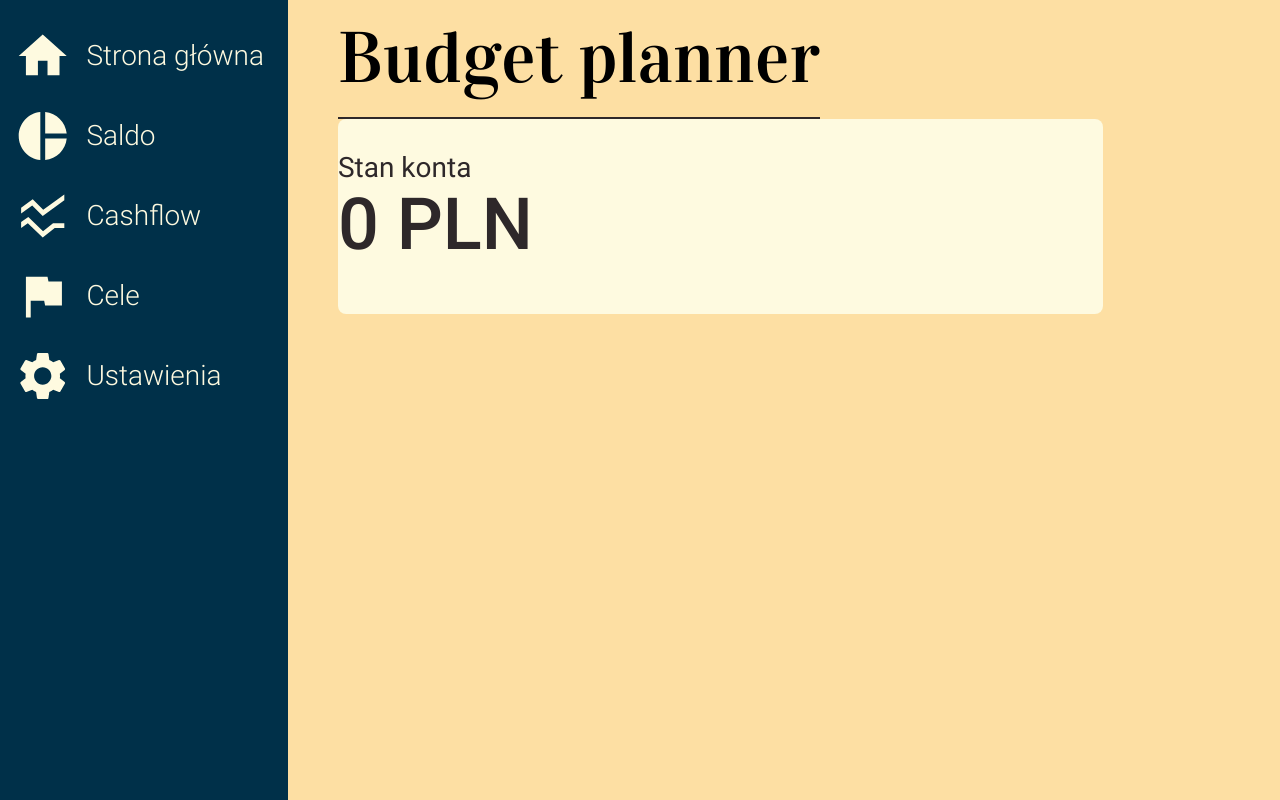
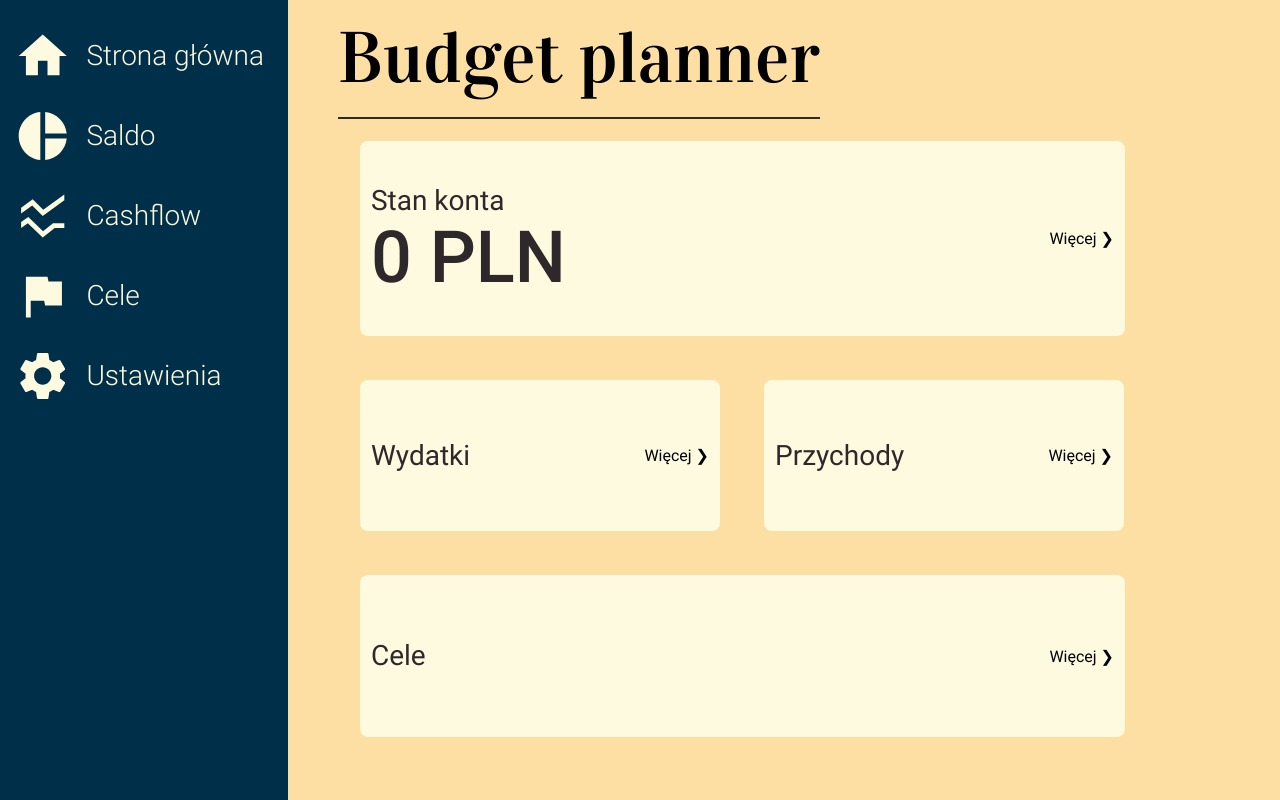
Before and after one commit to t-ukowski/Budget-planner, a React (Create React App) app in the folder frontend/: page / in a window 1280 px wide. Built offline with nearby package versions, Linux system fonts and the light colour scheme; no server answers.

Commit message:
Basic layout + buttons

```diff
--- a/frontend/src/App.js
+++ b/frontend/src/App.js
@@ -1,7 +1,7 @@
 import React, { useState } from 'react';
 import './styles/main.scss';
 import Sidebar from './components/sidebar/Sidebar';
-import Balance from './components/scoreboards/Balance';
+import MainPage from './components/main_page/MainPage';
 import Title from './components/page/Title';
 import Page from './components/page/Page';
 import { Element, Link } from 'react-scroll';
@@ -22,7 +22,7 @@ function App() {
         <Element id="home"></Element>
         <Page>
           <Title text="Budget planner" />
-          <Balance updateNeeded={updateNeeded} />
+          <MainPage updateNeeded={updateNeeded} />
         </Page>
         <Element id="account"></Element>
         <Page>
--- /dev/null
+++ b/frontend/src/components/main_page/MainPage.js
@@ -0,0 +1,54 @@
+import React, { useState, useEffect } from 'react';
+import MoreButton from './MoreButton';
+
+function MainPage({ updateNeeded }) {
+  const [balanceData, setBalanceData] = useState(0);
+
+  useEffect(() => {
+    fetch('http://localhost:8080/TotalBalance')
+      .then((res) => res.json())
+      .then((json) => setBalanceData(json));
+  }, [updateNeeded]);
+
+  return (
+    <div className="main_page">
+      <div className="scoreboard large">
+        <div className="content">
+          <div className="heading2">Stan konta</div>
+          <div className="heading1">{balanceData} PLN</div>
+        </div>
+        <div className="more_button_container">
+          <MoreButton to="account" />
+        </div>
+      </div>
+      <div className="income_scoreboards">
+        <div className="scoreboard small">
+          <div className="content">
+            <div className="heading2">Wydatki</div>
+          </div>
+          <div className="more_button_container">
+            <MoreButton to="cashflow" />
+          </div>
+        </div>
+        <div className="scoreboard small">
+          <div className="content">
+            <div className="heading2">Przychody</div>
+          </div>
+          <div className="more_button_container">
+            <MoreButton to="cashflow" />
+          </div>
+        </div>
+      </div>
+      <div className="scoreboard large">
+        <div className="content">
+          <div className="heading2">Cele</div>
+        </div>
+        <div className="more_button_container">
+          <MoreButton to="objectives" />
+        </div>
+      </div>
+    </div>
+  );
+}
+
+export default MainPage;
--- /dev/null
+++ b/frontend/src/components/main_page/MoreButton.js
@@ -0,0 +1,18 @@
+import React from 'react';
+import { Link } from 'react-scroll';
+
+function MoreButton(to) {
+  return (
+    <Link
+      to={Object.values(to)[0]}
+      containerId="main"
+      className="more_button"
+      smooth={true}
+      spy={true}
+      duration={500}>
+      <div>Więcej ❯</div>
+    </Link>
+  );
+}
+
+export default MoreButton;
--- a/frontend/src/components/scoreboards/Balance.js
+++ /dev/null
@@ -1,20 +0,0 @@
-import React, { useState, useEffect } from 'react';
-
-function Balance({ updateNeeded }) {
-  const [balanceData, setBalanceData] = useState(0);
-
-  useEffect(() => {
-    fetch('http://localhost:8080/TotalBalance')
-      .then((res) => res.json())
-      .then((json) => setBalanceData(json));
-  }, [updateNeeded]);
-
-  return (
-    <div className="scoreboard large">
-      <div className="heading2">Stan konta</div>
-      <div className="heading1">{balanceData} PLN</div>
-    </div>
-  );
-}
-
-export default Balance;
--- a/frontend/src/styles/piechart.scss
+++ b/frontend/src/styles/piechart.scss
@@ -2,7 +2,7 @@
     position: relative;
     width: 50%;
     height: 50%;
-    top: -40%;
+    top: -10%;
     left: 30%;
 
     .piechart {
--- a/frontend/src/styles/scoreboards.scss
+++ b/frontend/src/styles/scoreboards.scss
@@ -1,16 +1,37 @@
 .scoreboard {
     background-color: $bp-white;
     border-radius: $border-radius-small-objects;
+    margin: 22px;
+    padding: 11px;
+    box-sizing: border-box;
+    display: flex;
+    flex-direction: row;
+    align-items: center;
+    justify-content: space-between;
 
     &.large {
-        width: $large-box-width;
-        height: $large-box-height;
+        max-width: $large-box-width;
+        max-height: $large-box-height;
+        flex-grow: 1;
     }
 
     &.small {
         width: $small-box-width;
-        height: $small-box-height;
+        max-height: $small-box-height;
     }
+}
+
+.income_scoreboards {
+    display: flex;
+    max-height: $large-box-height;
+    flex-direction: row;
+    flex-grow: 1;
+}
+
+.main_page {
+    display: flex;
+    flex-direction: column;
+    height: 80%;
 }
 
 .heading1 {
@@ -31,5 +52,17 @@
     line-height: $line-height-base;
 
     color: $bp-black;
-    padding-top: $base-padding;
 }
+
+.more_button_container {
+    font-family: $basic-font;
+    font-style: normal;
+    font-weight: $font-weight-bold;
+
+    flex-shrink: 0;
+
+    cursor: pointer;
+    :hover {
+        color: $bp-blue-highlighted;
+    }
+}
```
